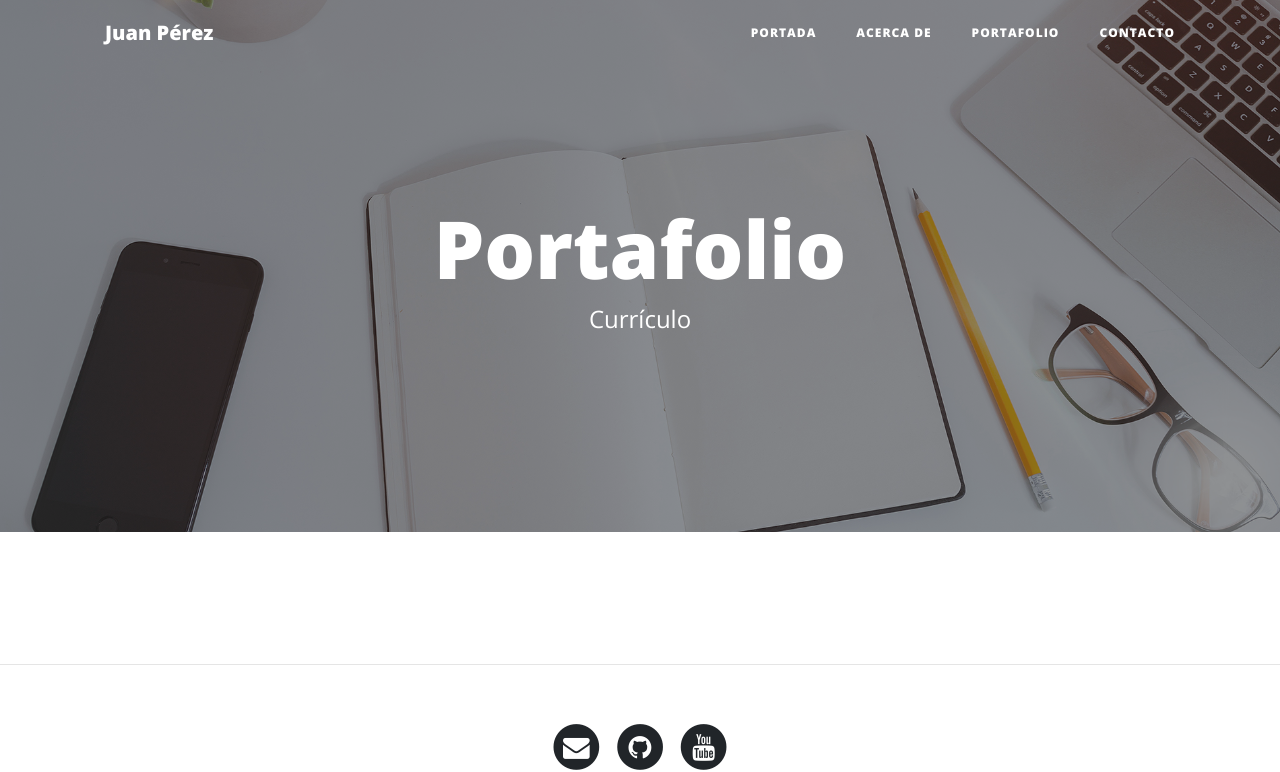
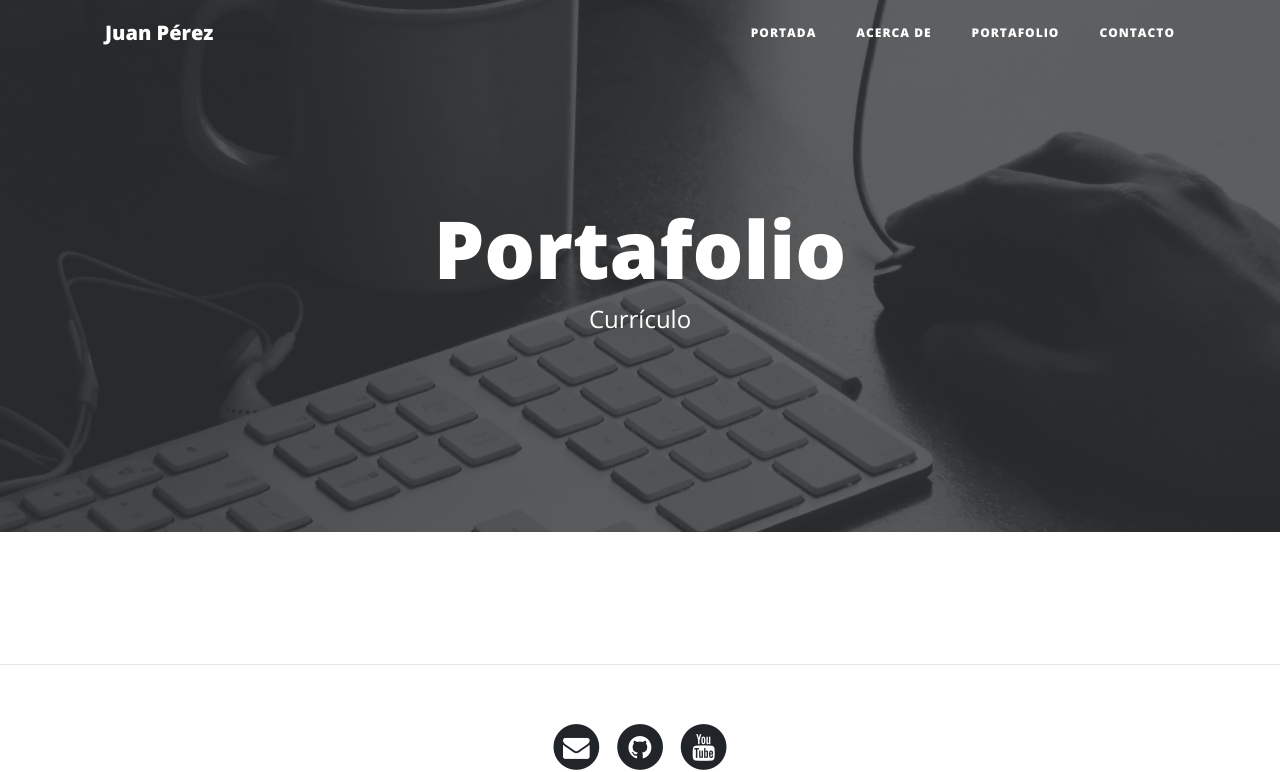
Before and after one commit to JJgithubUT/WebDjango, a Django app: page / in a window 1280 px wide. Shown: the top 772 px of the page. Run offline with Django 5.2, Linux system fonts and the light colour scheme; some libraries are stand-ins or nearby versions.

Commit message:
27-1-25 v3.0

```diff
--- a/templates/home/about.html
+++ b/templates/home/about.html
@@ -4,7 +4,8 @@
 
 {% block header %}
 <!-- Cabecera -->
-<header class="masthead" style="background-image: url('img/portfolio-bg.jpg')">
+{% load static %}
+<header class="masthead" style="background-image: url({% static 'img/about-bg.jpg' %})">
     <div class="overlay"></div>
     <div class="container">
       <div class="row">
--- a/templates/home/contact.html
+++ b/templates/home/contact.html
@@ -4,7 +4,8 @@
 
 {% block header %}
 <!-- Cabecera -->
-<header class="masthead" style="background-image: url('img/portfolio-bg.jpg')">
+{% load static %}
+<header class="masthead" style="background-image: url({% static 'img/contact-bg.jpg' %})">
     <div class="overlay"></div>
     <div class="container">
       <div class="row">
--- a/templates/home/index.html
+++ b/templates/home/index.html
@@ -4,7 +4,8 @@
 
 {% block header %}
 <!-- Cabecera -->
-<header class="masthead" style="background-image: url('img/portfolio-bg.jpg')">
+{% load static %}
+<header class="masthead" style="background-image: url({% static 'img/home-bg.jpg' %})">
     <div class="overlay"></div>
     <div class="container">
       <div class="row">
--- a/templates/home/projects.html
+++ b/templates/home/projects.html
@@ -4,7 +4,8 @@
 
 {% block header %}
 <!-- Cabecera -->
-<header class="masthead" style="background-image: url('img/portfolio-bg.jpg')">
+{% load static %}
+<header class="masthead" style="background-image: url({% static 'img/portfolio-bg.jpg' %})">
     <div class="overlay"></div>
     <div class="container">
       <div class="row">
```
